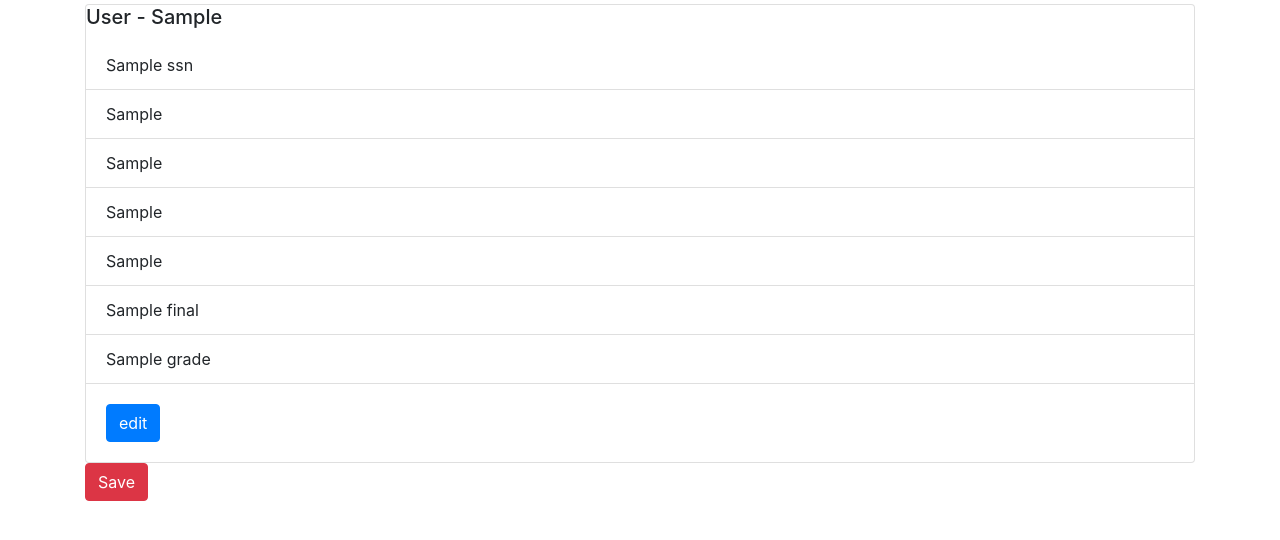
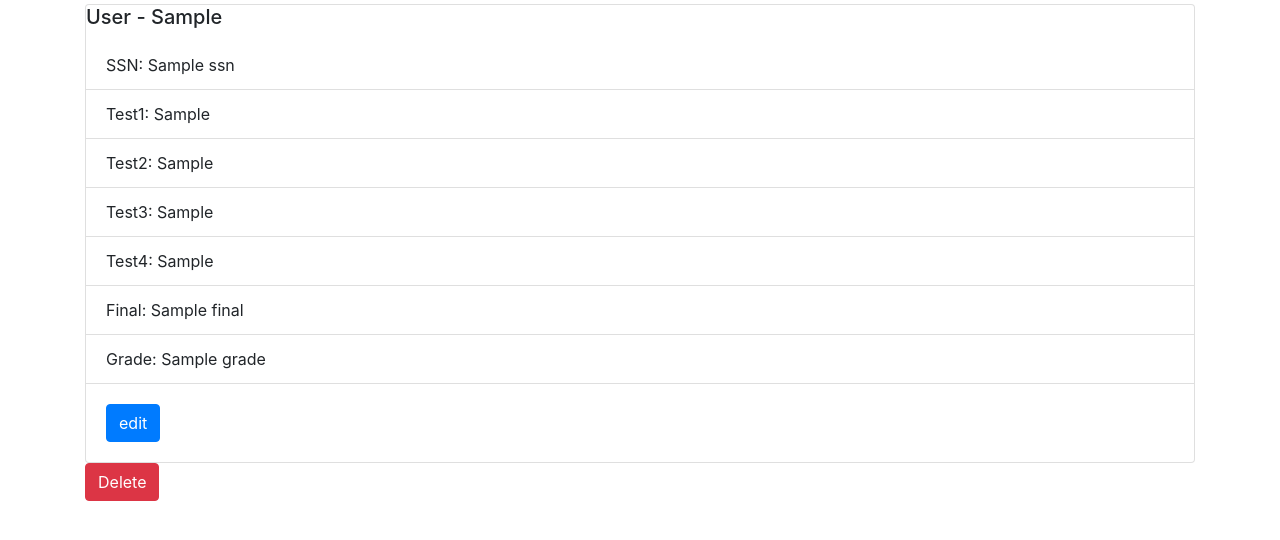
Before and after one commit to Priyesha97513/WebApplicationPt3, a Flask app: template app/templates/view.html in a window 1280 px wide. Shown: the part 56-596 px from the top of the page. Run offline with Flask 2, Linux system fonts and the light colour scheme; the template is opened without the code that fills it: most values are stand-ins (such as "Sample title", 1, 10 or a date in 2020); some libraries are stand-ins or nearby versions.

Commit message:
Feature: code re-revised

```diff
--- a/app/app.py
+++ b/app/app.py
@@ -8,7 +8,7 @@ from pymysql.cursors import DictCursor
 app = Flask(__name__)
 mysql = MySQL(cursorclass=DictCursor)
 
-app.config['MYSQL_DATABASE_HOST'] = 'db'
+app.config['MYSQL_DATABASE_HOST'] = 'localhost'
 app.config['MYSQL_DATABASE_USER'] = 'root'
 app.config['MYSQL_DATABASE_PASSWORD'] = 'Nj1T531153@!'
 app.config['MYSQL_DATABASE_PORT'] = 3306
@@ -22,27 +22,27 @@ def index():
     cursor = mysql.get_db().cursor()
     cursor.execute('SELECT * FROM grades')
     result = cursor.fetchall()
-    return render_template('index.html', title='Home', user=user, cities=result)
+    return render_template('index.html', title='Home', user=user, grades=result)
 
 
-@app.route('/view/<int:grades_id>', methods=['GET'])
-def record_view(grades_id):
+@app.route('/view/<int:grades1_id>', methods=['GET'])
+def record_view(grades1_id):
     cursor = mysql.get_db().cursor()
-    cursor.execute('SELECT * FROM grades WHERE id=%s', grades_id)
+    cursor.execute('SELECT * FROM grades WHERE id=%s', grades1_id)
     result = cursor.fetchall()
-    return render_template('view.html', title='View Form', city=result[0])
+    return render_template('view.html', title='View Form', grades1=result[0])
 
 
-@app.route('/edit/<int:grades_id>', methods=['GET'])
-def form_edit_get(grades_id):
+@app.route('/edit/<int:grades1_id>', methods=['GET'])
+def form_edit_get(grades1_id):
     cursor = mysql.get_db().cursor()
-    cursor.execute('SELECT * FROM grades WHERE id=%s', grades_id)
+    cursor.execute('SELECT * FROM grades WHERE id=%s', grades1_id)
     result = cursor.fetchall()
-    return render_template('edit.html', title='Edit Form', city=result[0])
+    return render_template('edit.html', title='Edit Form', grades1=result[0])
 
 
-@app.route('/edit/<int:grades_id>', methods=['POST'])
-def form_update_post(grades_id):
+@app.route('/edit/<int:grades1_id>', methods=['POST'])
+def form_update_post(grades1_id):
     cursor = mysql.get_db().cursor()
     inputData = (request.form.get('LastName'), request.form.get('FirstName'), request.form.get('SSN'),
                  request.form.get('Test1'), request.form.get('Test2'),
@@ -53,12 +53,12 @@ def form_update_post(grades_id):
     mysql.get_db().commit()
     return redirect("/", code=302)
 
-@app.route('/Grades/new', methods=['GET'])
+@app.route('/grades/new', methods=['GET'])
 def form_insert_get():
     return render_template('new.html', title='New Grades Form')
 
 
-@app.route('/Grades/new', methods=['POST'])
+@app.route('/grades/new', methods=['POST'])
 def form_insert_post():
     cursor = mysql.get_db().cursor()
     inputData = (request.form.get('LastName'), request.form.get('FirstName'), request.form.get('SSN'),
@@ -71,16 +71,16 @@ def form_insert_post():
 
 
 
-@app.route('/delete/<int:grades_id>', methods=['POST'])
-def form_delete_post(grades_id):
+@app.route('/delete/<int:grades1_id>', methods=['POST'])
+def form_delete_post(grades1_id):
     cursor = mysql.get_db().cursor()
     sql_delete_query = """DELETE FROM grades WHERE id = %s """
-    cursor.execute(sql_delete_query, grades_id)
+    cursor.execute(sql_delete_query, grades1_id)
     mysql.get_db().commit()
     return redirect("/", code=302)
 
 
-@app.route('/api/v1/Grades', methods=['GET'])
+@app.route('/api/v1/grades', methods=['GET'])
 def api_browse() -> str:
     cursor = mysql.get_db().cursor()
     cursor.execute('SELECT * FROM grades')
@@ -90,29 +90,29 @@ def api_browse() -> str:
     return resp
 
 
-@app.route('/api/v1/Grades/<int:grades_id>', methods=['GET'])
-def api_retrieve(grades_id) -> str:
+@app.route('/api/v1/grades/<int:grades1_id>', methods=['GET'])
+def api_retrieve(grades1_id) -> str:
     cursor = mysql.get_db().cursor()
-    cursor.execute('SELECT * FROM grades WHERE id=%s', grades_id)
+    cursor.execute('SELECT * FROM grades WHERE id=%s', grades1_id)
     result = cursor.fetchall()
     json_result = json.dumps(result);
     resp = Response(json_result, status=200, mimetype='application/json')
     return resp
 
 
-@app.route('/api/v1/Grades/', methods=['POST'])
+@app.route('/api/v1/grades/', methods=['POST'])
 def api_add() -> str:
     resp = Response(status=201, mimetype='application/json')
     return resp
 
 
-@app.route('/api/v1/Grades/<int:grades_id>', methods=['PUT'])
+@app.route('/api/v1/grades/<int:grades1_id>', methods=['PUT'])
 def api_edit(grades_id) -> str:
     resp = Response(status=201, mimetype='application/json')
     return resp
 
 
-@app.route('/api/Grades/<int:grades_id>', methods=['DELETE'])
+@app.route('/api/grades/<int:grades1_id>', methods=['DELETE'])
 def api_delete(grades_id) -> str:
     resp = Response(status=210, mimetype='application/json')
     return resp
--- a/app/templates/edit.html
+++ b/app/templates/edit.html
@@ -1,6 +1,6 @@
 {% extends "layout.html" %}
 {% block content %}
-<form action="/edit/{{grades.id}}" method="post">
+<form action="/edit/{{grades1.id}}" method="post">
     <div class="row">
         <div class="col">
             <label for="LastName">Last Name</label>
--- a/app/templates/layout.html
+++ b/app/templates/layout.html
@@ -34,10 +34,10 @@
             <a class="nav-link" href="/">Home <span class="sr-only">(current)</span></a>
         </li>
         <li class="nav-item active">
-            <a class="nav-link" href="/api/v1/Grades">Grades API JSON endpoint <span class="sr-only">(current)</span></a>
+            <a class="nav-link" href="/api/v1/grades">Grades API JSON endpoint <span class="sr-only">(current)</span></a>
         </li>
         <li class="nav-item active">
-            <a class="btn btn-success pl-2 lr-2 ml-3" href="/Grades/new">Add +<span class="sr-only">(current)</span></a>
+            <a class="btn btn-success pl-2 lr-2 ml-3" href="/grades/new">Add +<span class="sr-only">(current)</span></a>
         </li>
     </ul>
   </div>
--- a/app/templates/new.html
+++ b/app/templates/new.html
@@ -1,6 +1,6 @@
 {% extends "layout.html" %}
 {% block content %}
-<form action="/Grades/new" method="POST">
+<form action="/grades/new" method="POST">
     <div class="row">
         <div class="col">
             <label for="LastName">Last Name</label>
@@ -8,7 +8,7 @@
         </div>
         <div class="col">
             <label for="FirstName">First Name</label>
-            <input id="FirstName" t ype="text" class="form-control" placeholder="FirstName"
+            <input id="FirstName" type="text" class="form-control" placeholder="FirstName"
                    name="FistName">
         </div>
         <div class="col">
--- a/app/templates/view.html
+++ b/app/templates/view.html
@@ -2,22 +2,22 @@
 {% block content %}
 
 <div class="card" class="m-5 p-2">
-    <h5 class="card-title">{{ grades.LastName }} - {{ grades.FirstName }}</h5>
+    <h5 class="card-title">{{ grades1.LastName }} - {{ grades1.FirstName }}</h5>
 
     <ul class="list-group list-group-flush">
-        <li class="list-group-item">{{ grades.SSN }}</li>
-        <li class="list-group-item">{{ grades.Test1 }}</li>
-        <li class="list-group-item">{{ grades.Test2 }}</li>
-        <li class="list-group-item">{{ grades.Test3 }}</li>
-        <li class="list-group-item">{{ grades.Test4 }}</li>
-        <li class="list-group-item">{{ grades.Final }}</li>
-        <li class="list-group-item">{{ grades.Grade }}</li>
+        <li class="list-group-item">SSN: {{ grades1.SSN }}</li>
+        <li class="list-group-item">Test1: {{ grades1.Test1 }}</li>
+        <li class="list-group-item">Test2: {{ grades1.Test2 }}</li>
+        <li class="list-group-item">Test3: {{ grades1.Test3 }}</li>
+        <li class="list-group-item">Test4: {{ grades1.Test4 }}</li>
+        <li class="list-group-item">Final: {{ grades1.Final }}</li>
+        <li class="list-group-item">Grade: {{ grades1.Grade }}</li>
     </ul>
     <div class="card-body">
-        <a href="/edit/{{grades.id}}" class="card-link btn btn-primary">edit</a>
+        <a href="/edit/{{grades1.id}}" class="card-link btn btn-primary">edit</a>
     </div>
 </div>
-<form action="/delete/{{grades.id}}" method="post"><button type="Delete" class="btn btn-danger">Save</button></form>
+<form action="/delete/{{grades1.id}}" method="post"><button type="submit" class="btn btn-danger">Delete</button></form>
 
 
 {% endblock %}
```
Also changed, not shown: app/templates/index.html (+10 -10 lines).
